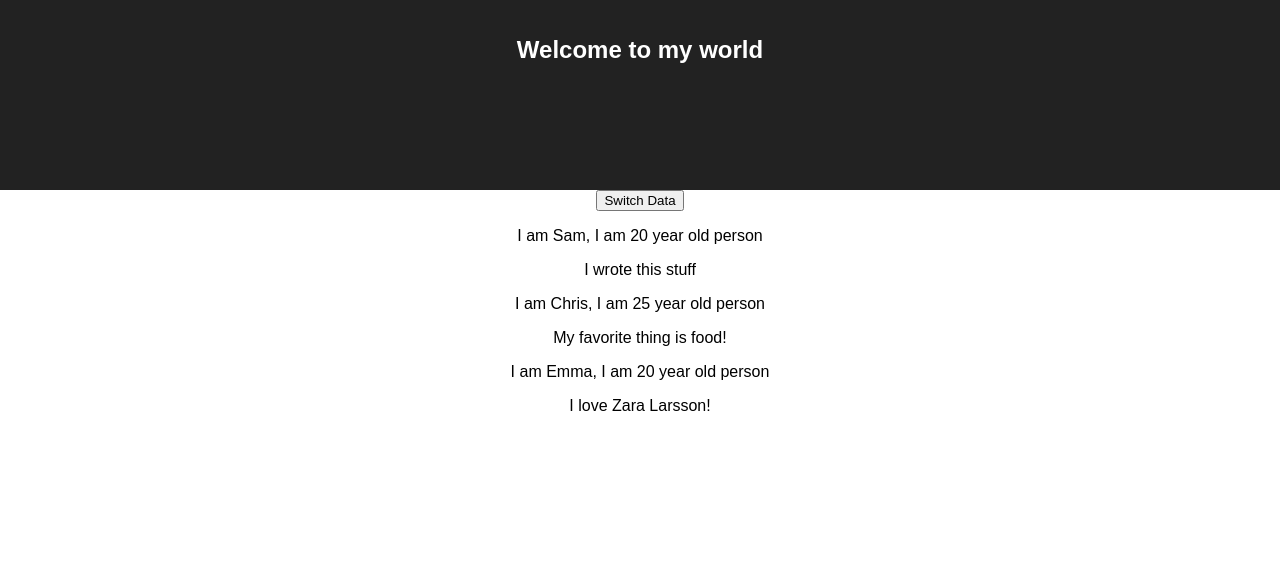
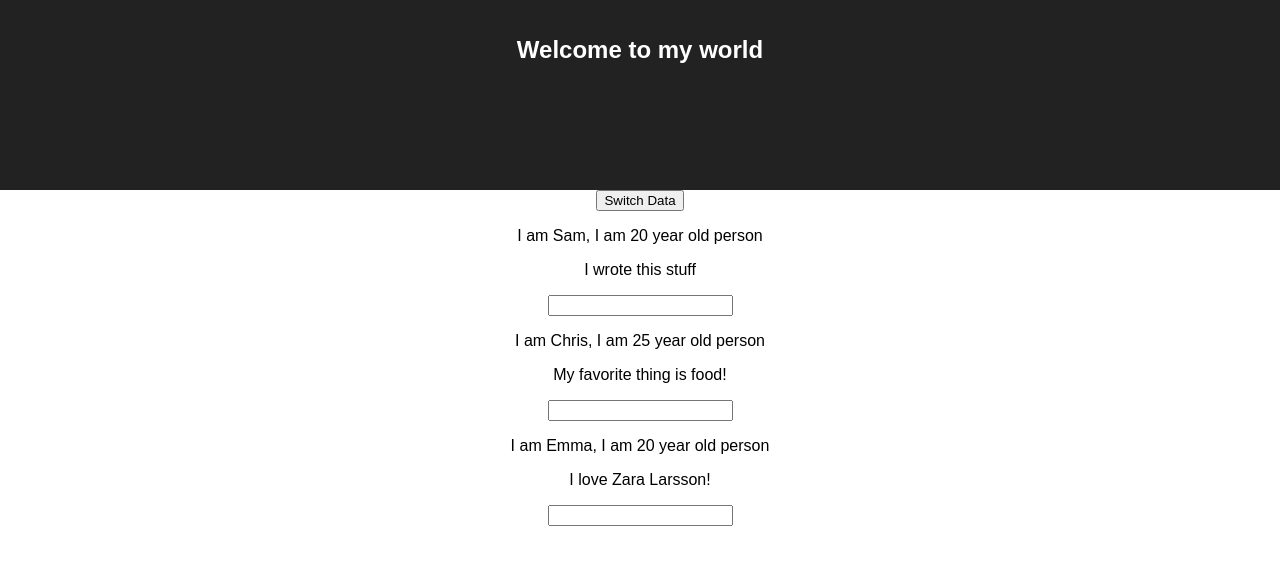
Before and after one commit to Samellenrider/React-practice, a React (Create React App) app: page / in a window 1280 px wide. Shown: the top 564 px of the page. Built offline with nearby package versions, Linux system fonts and the light colour scheme.

Commit message:
input type text

```diff
--- a/src/App.js
+++ b/src/App.js
@@ -22,6 +22,16 @@ class App extends Component {
     })
   }
 
+  changedHandler = (event) => {
+    this.setState({
+      persons: [
+        {name: event.target.value, age: 20},
+        {name: 'Sam', age: 24},
+        {name: 'Lolllls', age: 28}
+      ]
+    })
+  }
+
   render() {
     return (
       <div className="App">
@@ -32,7 +42,8 @@ class App extends Component {
         <Person
          name={this.state.persons[0].name}
          age={this.state.persons[0].age}
-         click={this.switchHandler.bind(this, 'Lin!!')}>
+         click={this.switchHandler.bind(this, 'Lin!!')}
+         changed={this.changedHandler}>
          I wrote this stuff </Person>
         <Person
          name={this.state.persons[1].name}
--- a/src/Person/Person.js
+++ b/src/Person/Person.js
@@ -5,6 +5,7 @@ const person = (props) => {
         <div>
 	        <p onClick={props.click}>I am {props.name}, I am {props.age} year old person</p>
 	        <p>{props.children}</p>
+	        <input type="text" onChange={props.changed} />
 	    </div>
     )
 };
```
